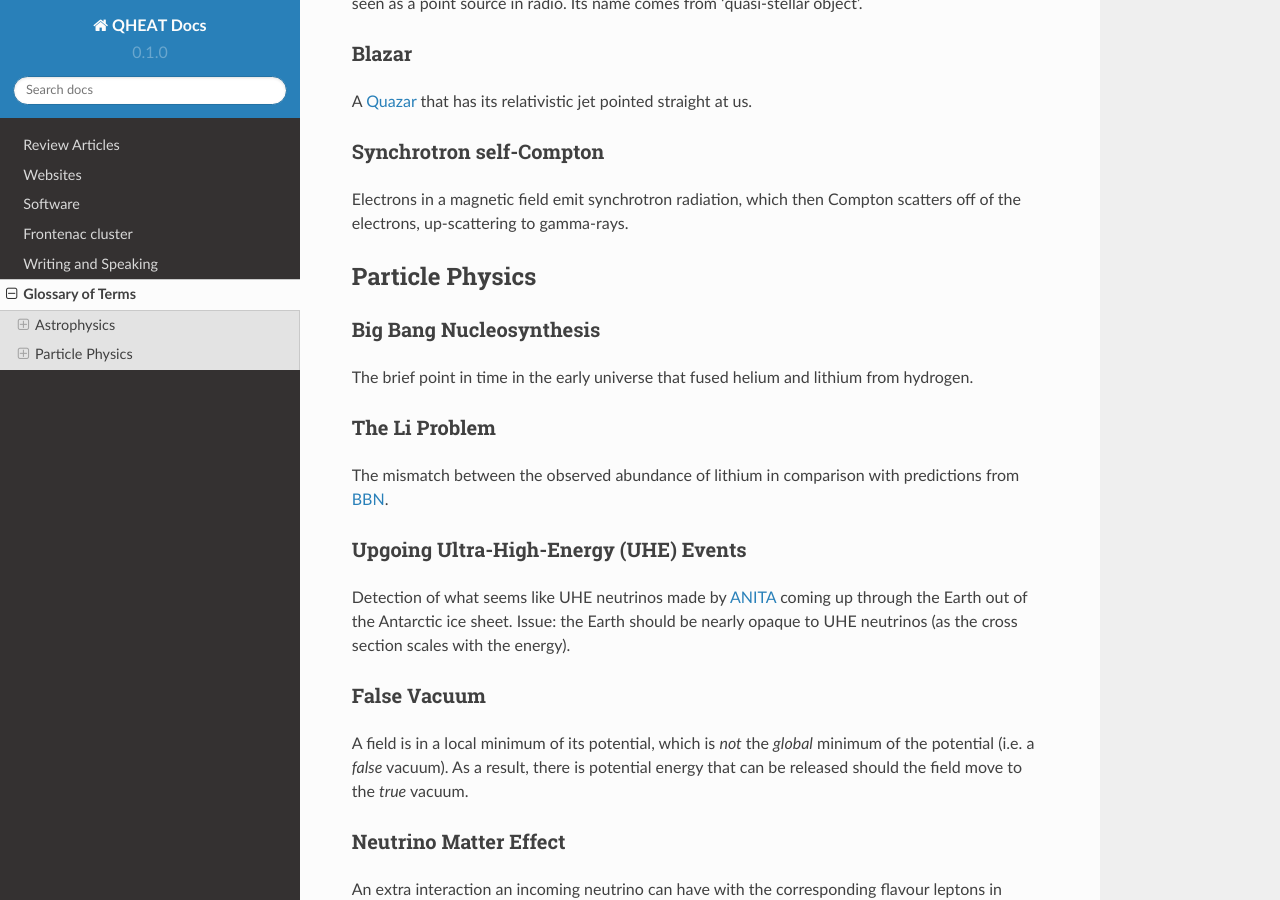
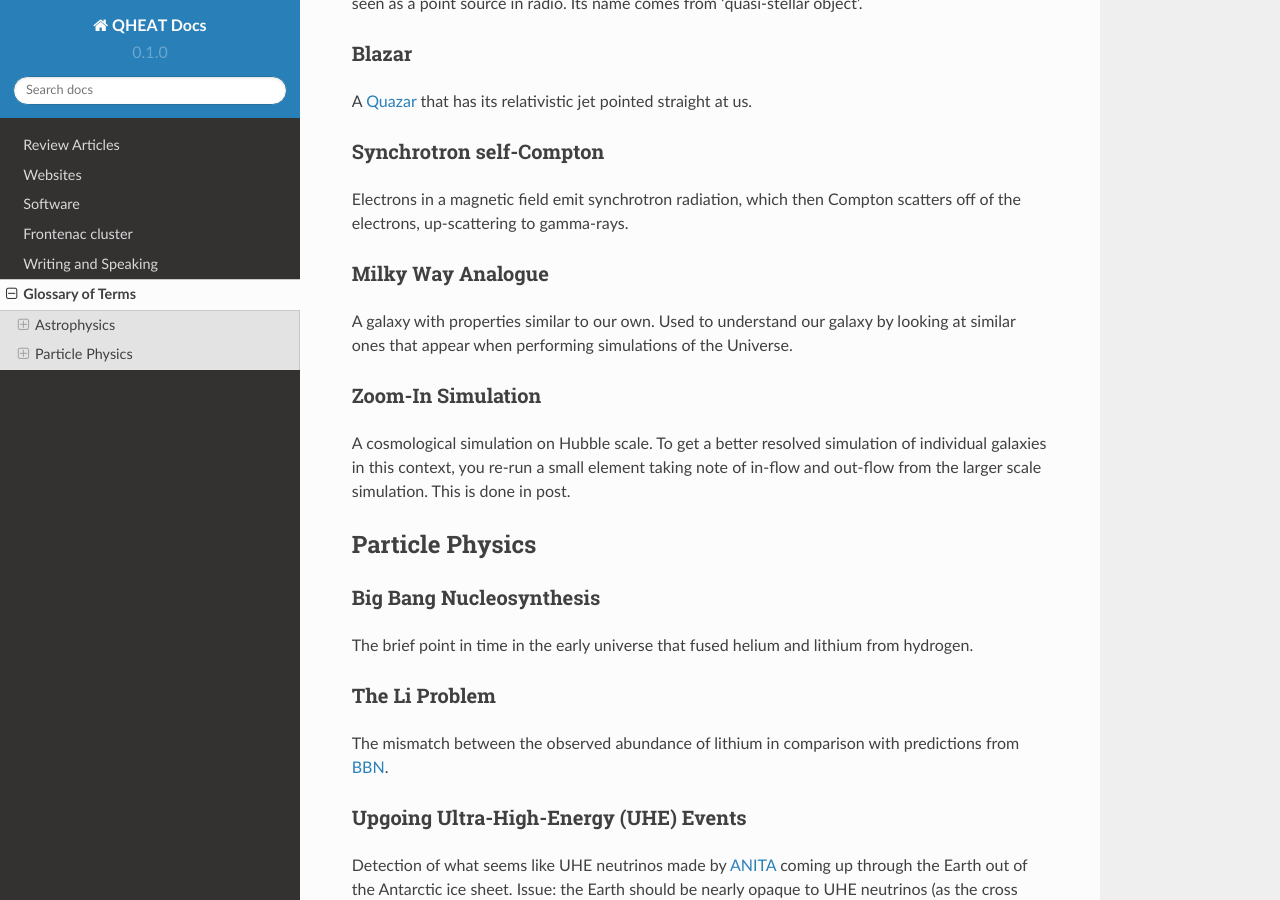
Before and after one commit to aaronvincent/QHEAT, a Sphinx documentation site: the page built from docs/source/glossary.rst, in a window 1280 px wide and 900 px high, scrolled down 494 px. Built offline with Sphinx 7.4.7 and the Read the Docs theme 2.0.0, drawn with Linux system fonts in a browser that asks for light colours.

Commit message:
Added MW analogue and zoom-in sim

```diff
--- a/docs/source/glossary.rst
+++ b/docs/source/glossary.rst
@@ -37,6 +37,23 @@ Synchrotron self-Compton
 ************************
 Electrons in a magnetic field emit synchrotron radiation, which then Compton
 scatters off of the electrons, up-scattering to gamma-rays.
+
+.. _milky-way-analogue:
+
+Milky Way Analogue
+******************
+
+A galaxy with properties similar to our own. Used to understand our galaxy by
+looking at similar ones that appear when performing simulations of the Universe.
+
+.. _zoom-in-sim:
+
+Zoom-In Simulation
+******************
+
+A cosmological simulation on Hubble scale. To get a better resolved simulation
+of individual galaxies in this context, you re-run a small element taking note
+of in-flow and out-flow from the larger scale simulation. This is done in post.
 
 
 Particle Physics
```
